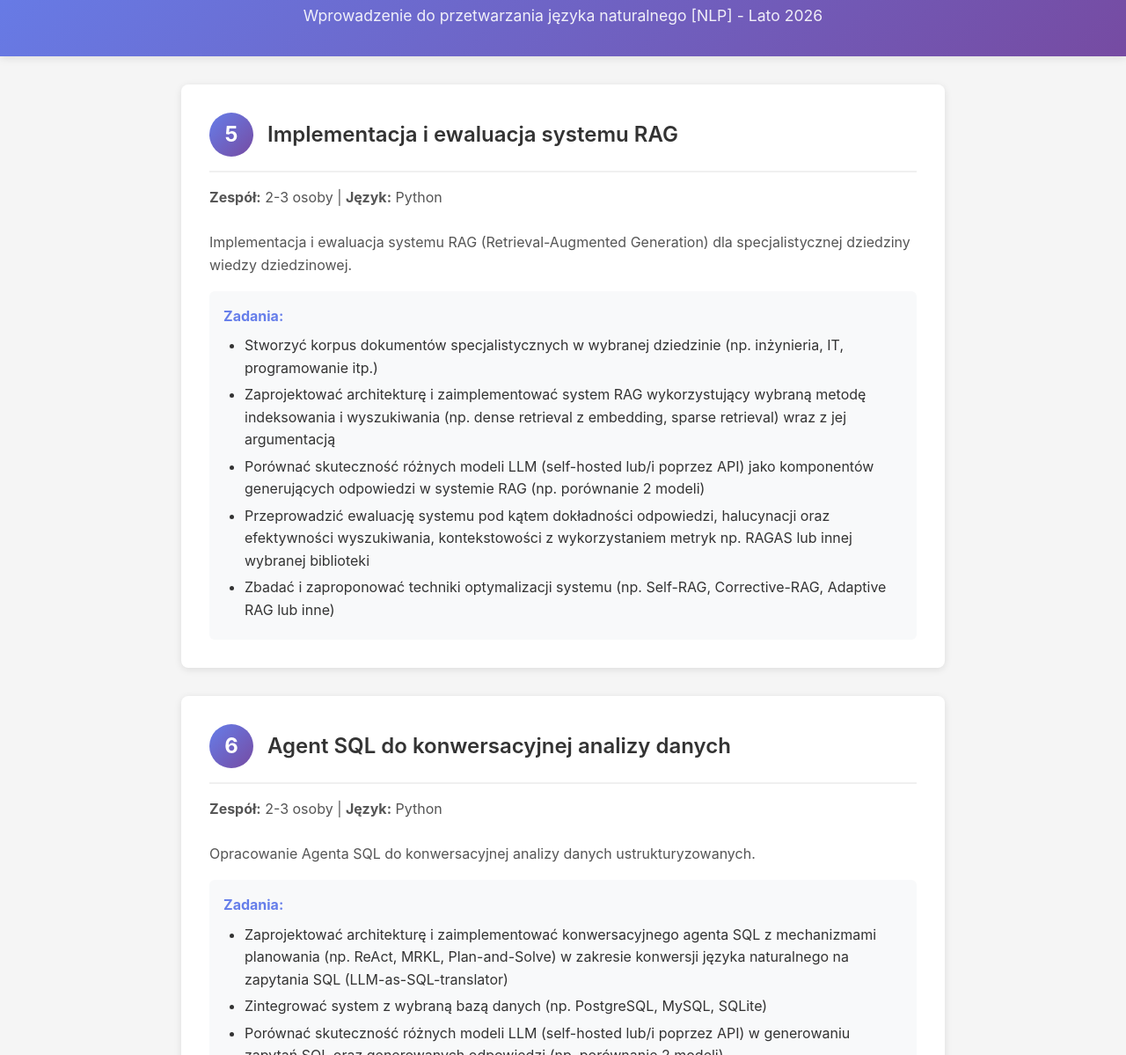
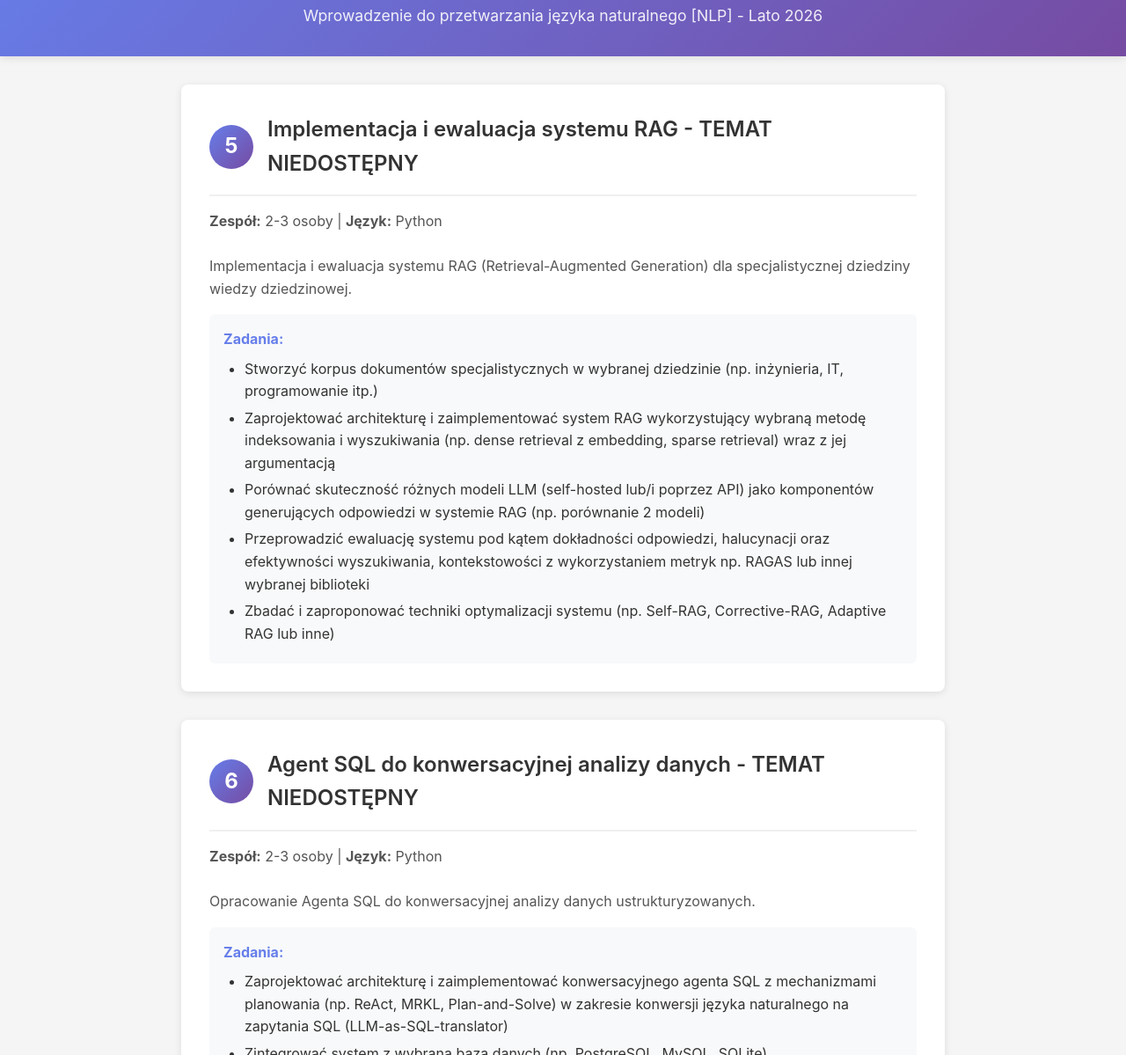
Before and after one commit to norbrtf/nlp-projects, a plain HTML site: page index.html in a window 1280 px wide. Shown: the part 100-1299 px from the top of the page at 88% size. Drawn offline with Linux system fonts and the light colour scheme.

Commit message:
Update exercise titles to indicate unavailability

```diff
--- a/index.html
+++ b/index.html
@@ -168,7 +168,7 @@
         <div class="exercise">
             <div class="exercise-header">
                 <div class="exercise-number">5</div>
-                <div class="exercise-title">Implementacja i ewaluacja systemu RAG</div>
+                <div class="exercise-title">Implementacja i ewaluacja systemu RAG - TEMAT NIEDOSTĘPNY</div>
             </div>
             <div class="exercise-description">
                 <strong>Zespół:</strong> 2-3 osoby | <strong>Język:</strong> Python<br><br>
@@ -189,7 +189,7 @@
         <div class="exercise">
             <div class="exercise-header">
                 <div class="exercise-number">6</div>
-                <div class="exercise-title">Agent SQL do konwersacyjnej analizy danych</div>
+                <div class="exercise-title">Agent SQL do konwersacyjnej analizy danych - TEMAT NIEDOSTĘPNY</div>
             </div>
             <div class="exercise-description">
                 <strong>Zespół:</strong> 2-3 osoby | <strong>Język:</strong> Python<br><br>
```
